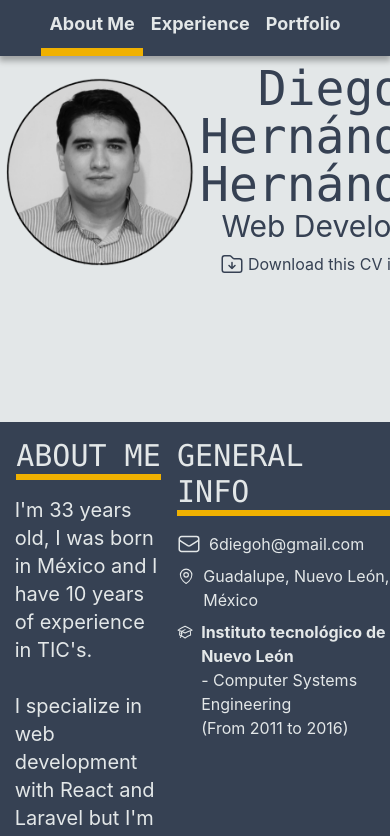
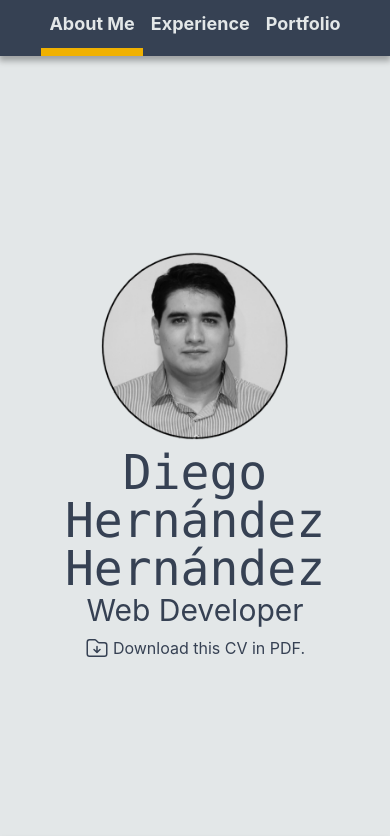
Before and after one commit to diegohgit/diego-cv, a React (Vite) app: page / in a window 390 px wide. Shown: the top 836 px of the page. Built offline with nearby package versions, Linux system fonts and the light colour scheme.

Commit message:
Add sticky efect and responsive design to Home.jsx

```diff
--- a/src/views/Home.jsx
+++ b/src/views/Home.jsx
@@ -3,20 +3,21 @@ import SectionTitle from "../components/SectionTitle"
 export default function Home() {
   return (
     <>
-        {/* Diego */}
-        <div className="h-5/10 mt-14 justify-center
-                        items-center text-dark">
-            <div className="flex w-fit mx-auto items-center">
-              <img className="w-50"
+      {/* TOP */}
+      <div className="sticky top-0 flex
+                      h-screen md:h-6/12 items-center
+                      justify-center">
+        <div className="md:flex mt-14 mx-auto
+                        items-center">
+          <img className="mx-auto w-50"
                 src="../img/circulo_cv.png"
                 alt="Profile"/>
 
-                <div className="text-center  *:mt-2">
-                  <h1 className="font-mono text-5xl
-                                  align-middle ">
+          <div className="text-center text-dark *:mt-2">
+            <h1 className="font-mono text-5xl">
               Diego Hernández Hernández
             </h1>
-                  <span className="text-3xl ">Web Developer</span>
+            <span className="text-3xl">Web Developer</span>
 
             <div className="flex w-fit mx-auto gap-1 ">
               <svg xmlns="http://www.w3.org/2000/svg" fill="none" viewBox="0 0 24 24" strokeWidth={1.5} stroke="currentColor" className="size-6">
@@ -28,14 +29,19 @@ export default function Home() {
         </div>
       </div>
 
-      {/* About Me & Contact Info */}
-      <div className="h-5/10 flex absolute bottom-0
-                      bg-dark text-light">
+
+
+      {/* BOTTOM */}
+      <div className="relative z-10 bg-dark
+                      pb-14 pt-8 md:pt-0
+                      shadow-[0_-4px_6px_-1px_rgba(0,0,0,0.3)]">
+        <div className="md:flex text-light">
 
           {/* About Me */}
-        <div className="w-8/12 mb-4 ">
+          <div className="md:w-8/12 mb-4 ">
             <div className="w-10/12 mx-auto">
-            <SectionTitle title="ABOUT ME" />
+
+              <SectionTitle title="ABOUT ME"/>
 
               <p className="text-xl">I'm 33 years old, I was born in México and I have 10 years of experience in TIC's.
                 <br />
@@ -49,21 +55,21 @@ export default function Home() {
             </div>
           </div>
 
-
-
           {/* Contact Info */}
-        <div className="w-fit">
+          <div className="w-[310px] mx-auto">
 
             <SectionTitle title="GENERAL INFO" />
             <div className="*:flex *:gap-2 *:mt-2">
-            <div className="">
+              <div>
+                {/*Mail icon*/}
                 <svg xmlns="http://www.w3.org/2000/svg" fill="none" viewBox="0 0 24 24" strokeWidth={1.5} stroke="currentColor" className="size-6">
                   <path strokeLinecap="round" strokeLinejoin="round" d="M21.75 6.75v10.5a2.25 2.25 0 0 1-2.25 2.25h-15a2.25 2.25 0 0 1-2.25-2.25V6.75m19.5 0A2.25 2.25 0 0 0 19.5 4.5h-15a2.25 2.25 0 0 0-2.25 2.25m19.5 0v.243a2.25 2.25 0 0 1-1.07 1.916l-7.5 4.615a2.25 2.25 0 0 1-2.36 0L3.32 8.91a2.25 2.25 0 0 1-1.07-1.916V6.75" />
                 </svg>
                 <span>6diegoh@gmail.com</span>
               </div>
 
-            <div className="">
+              <div>
+                {/*Location icon*/}
                 <svg xmlns="http://www.w3.org/2000/svg" fill="none" viewBox="0 0 24 24" strokeWidth={1.5} stroke="currentColor" className="size-6">
                   <path strokeLinecap="round" strokeLinejoin="round" d="M15 10.5a3 3 0 1 1-6 0 3 3 0 0 1 6 0Z" />
                   <path strokeLinecap="round" strokeLinejoin="round" d="M19.5 10.5c0 7.142-7.5 11.25-7.5 11.25S4.5 17.642 4.5 10.5a7.5 7.5 0 1 1 15 0Z" />
@@ -71,7 +77,8 @@ export default function Home() {
                 <span>Guadalupe, Nuevo León, México</span>
               </div>
 
-            <div className="">
+              <div>
+                {/*Graduation cap icon*/}
                 <svg xmlns="http://www.w3.org/2000/svg" fill="none" viewBox="0 0 24 24" strokeWidth={1.5} stroke="currentColor" className="size-6">
                   <path strokeLinecap="round" strokeLinejoin="round" d="M4.26 10.147a60.438 60.438 0 0 0-.491 6.347A48.62 48.62 0 0 1 12 20.904a48.62 48.62 0 0 1 8.232-4.41 60.46 60.46 0 0 0-.491-6.347m-15.482 0a50.636 50.636 0 0 0-2.658-.813A59.906 59.906 0 0 1 12 3.493a59.903 59.903 0 0 1 10.399 5.84c-.896.248-1.783.52-2.658.814m-15.482 0A50.717 50.717 0 0 1 12 13.489a50.702 50.702 0 0 1 7.74-3.342M6.75 15a.75.75 0 1 0 0-1.5.75.75 0 0 0 0 1.5Zm0 0v-3.675A55.378 55.378 0 0 1 12 8.443m-7.007 11.55A5.981 5.981 0 0 0 6.75 15.75v-1.5" />
                 </svg>
@@ -86,6 +93,8 @@ export default function Home() {
             </div>
           </div>
         </div>
+      </div>
+
     </>
   )
 }
```
Lines whose indentation alone changed are shown as unchanged.
